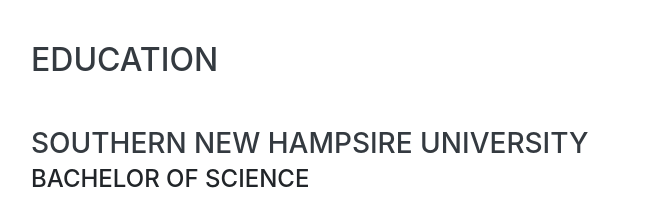
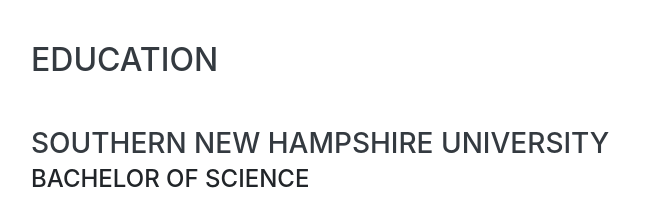
Before and after one commit to sproutecks2125/sproutecks2125.github.io, a website with bundled scripts: page resume/indexR.html in a window 1280 px wide. Shown: the part 2320-2530 px from the top of the page, 289-946 px from the left. Built offline with nearby package versions, Linux system fonts and the light colour scheme; a web font is replaced by a local one.

Commit message:
spelling edits

```diff
--- a/resume/indexR.html
+++ b/resume/indexR.html
@@ -173,7 +173,9 @@
 
         <div class="resume-item d-flex flex-column flex-md-row justify-content-between mb-5">
           <div class="resume-content">
-            <h3 class="mb-0">Southern New Hampsire University</h3>
+            <a href="snhu.edu">
+            <h3 class="mb-0">Southern New Hampshire University</h3>
+            </a>
             <div class="subheading mb-3">Bachelor of Science</div>
             <div>Computer Science</div>
             <p>GPA: 3.84</p>
```
